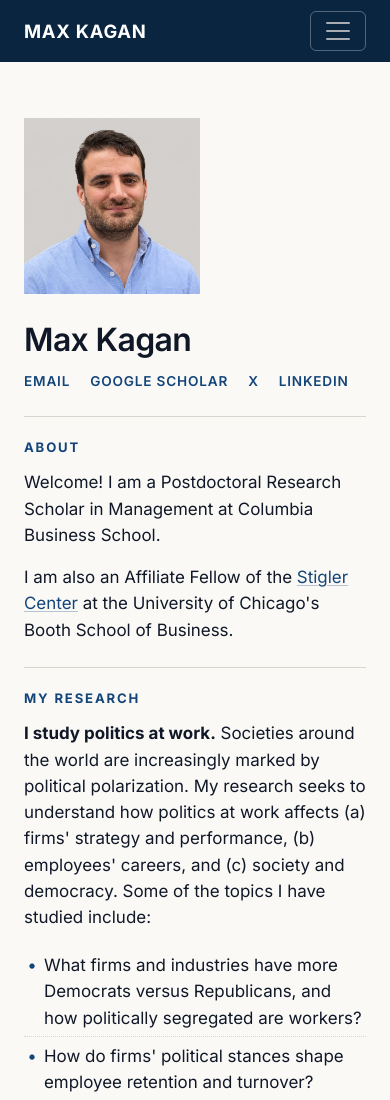
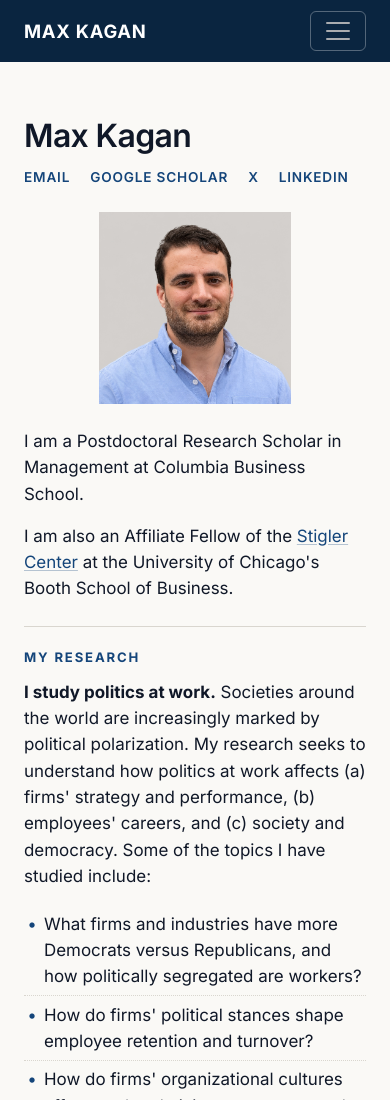
Before and after one commit to maxikagan/kagan-website, a plain HTML site: page index.html in a window 390 px wide. Shown: the top 1100 px of the page. Drawn offline with nearby package versions, Linux system fonts and the light colour scheme.

Commit message:
Feature the headshot beside the homepage bio

```diff
--- a/index.html
+++ b/index.html
@@ -10,7 +10,7 @@
     <link rel="preconnect" href="https://fonts.googleapis.com">
     <link rel="preconnect" href="https://fonts.gstatic.com" crossorigin>
     <link href="https://fonts.googleapis.com/css2?family=Inter:wght@400;600;700&family=IBM+Plex+Sans:wght@400;500;600;700&family=Newsreader:ital,opsz,wght@0,6..72,400;0,6..72,500;0,6..72,600;1,6..72,400&display=swap" rel="stylesheet">
-    <link rel="stylesheet" href="styles.css?v=20260928a">
+    <link rel="stylesheet" href="styles.css?v=20261125a">
 </head>
 <body class="home-body">
     <nav class="navbar navbar-expand-lg">
@@ -31,9 +31,8 @@
     </nav>
 
     <main class="home-sections home-index">
-        <header class="home-mast mast-right">
-            <img src="images/headshot-full.jpg" alt="Max Kagan">
-            <div>
+        <header class="home-mast home-intro">
+            <div class="home-intro-identity">
                 <h1 class="mast-name">Max Kagan</h1>
                 <div class="mast-links">
                     <a href="mailto:mik2124@columbia.edu">Email</a>
@@ -42,13 +41,12 @@
                     <a href="https://www.linkedin.com/in/maxkagan/" target="_blank" rel="noopener">LinkedIn</a>
                 </div>
             </div>
+            <img src="images/headshot-full.jpg" width="1254" height="1254" alt="Max Kagan">
+            <div class="home-section home-intro-bio">
+                <p>I am a Postdoctoral Research Scholar in Management at Columbia Business School.</p>
+                <p>I am also an Affiliate Fellow of the <a href="https://www.chicagobooth.edu/research/stigler/research/affiliate-fellows/current-cohort" target="_blank" rel="noopener">Stigler Center</a> at the University of Chicago's Booth School of Business.</p>
+            </div>
         </header>
-
-        <section class="home-section">
-            <p class="home-label">About</p>
-            <p>Welcome! I am a Postdoctoral Research Scholar in Management at Columbia Business School.</p>
-            <p>I am also an Affiliate Fellow of the <a href="https://www.chicagobooth.edu/research/stigler/research/affiliate-fellows/current-cohort" target="_blank" rel="noopener">Stigler Center</a> at the University of Chicago's Booth School of Business.</p>
-        </section>
 
         <section class="home-section">
             <p class="home-label">My Research</p>
--- a/styles.css
+++ b/styles.css
@@ -1345,6 +1345,38 @@ body.home-body {
     margin-bottom: 0;
 }
 
+.home-intro {
+    display: grid;
+    grid-template:
+        "identity portrait" auto
+        "bio      portrait" auto / minmax(0, 1fr) auto;
+    gap: 1.25rem 1.75rem;
+    padding-bottom: 1.5rem;
+    margin-bottom: 0;
+}
+
+.home-intro-identity {
+    grid-area: identity;
+    align-self: end;
+}
+
+.home-intro img {
+    grid-area: portrait;
+    width: 256px;
+    height: auto;
+}
+
+.home-intro-bio {
+    grid-area: bio;
+    align-self: start;
+    border-top: 0;
+    padding: 0;
+}
+
+.home-intro-bio p:last-child {
+    margin-bottom: 0;
+}
+
 .page-mast {
     margin-bottom: 2.25rem;
 }
@@ -1428,6 +1460,20 @@ h2.home-label {
     .home-mast {
         flex-direction: column;
         align-items: flex-start;
+    }
+
+    .home-intro {
+        grid-template:
+            "identity" auto
+            "portrait" auto
+            "bio" auto / minmax(0, 1fr);
+        row-gap: 24px;
+    }
+
+    .home-intro img {
+        width: 192px;
+        max-width: 100%;
+        justify-self: center;
     }
 
     .mast-name {
```
